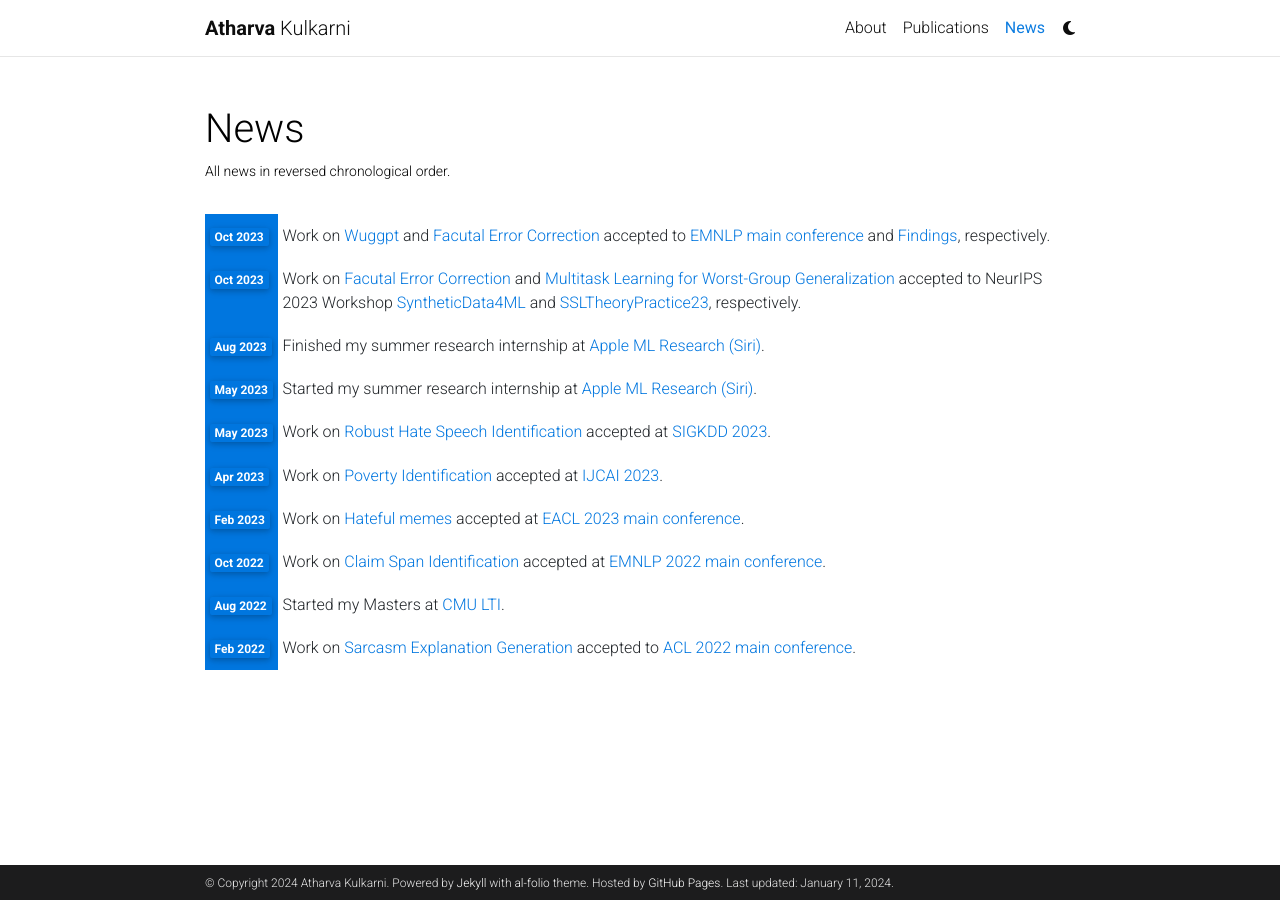
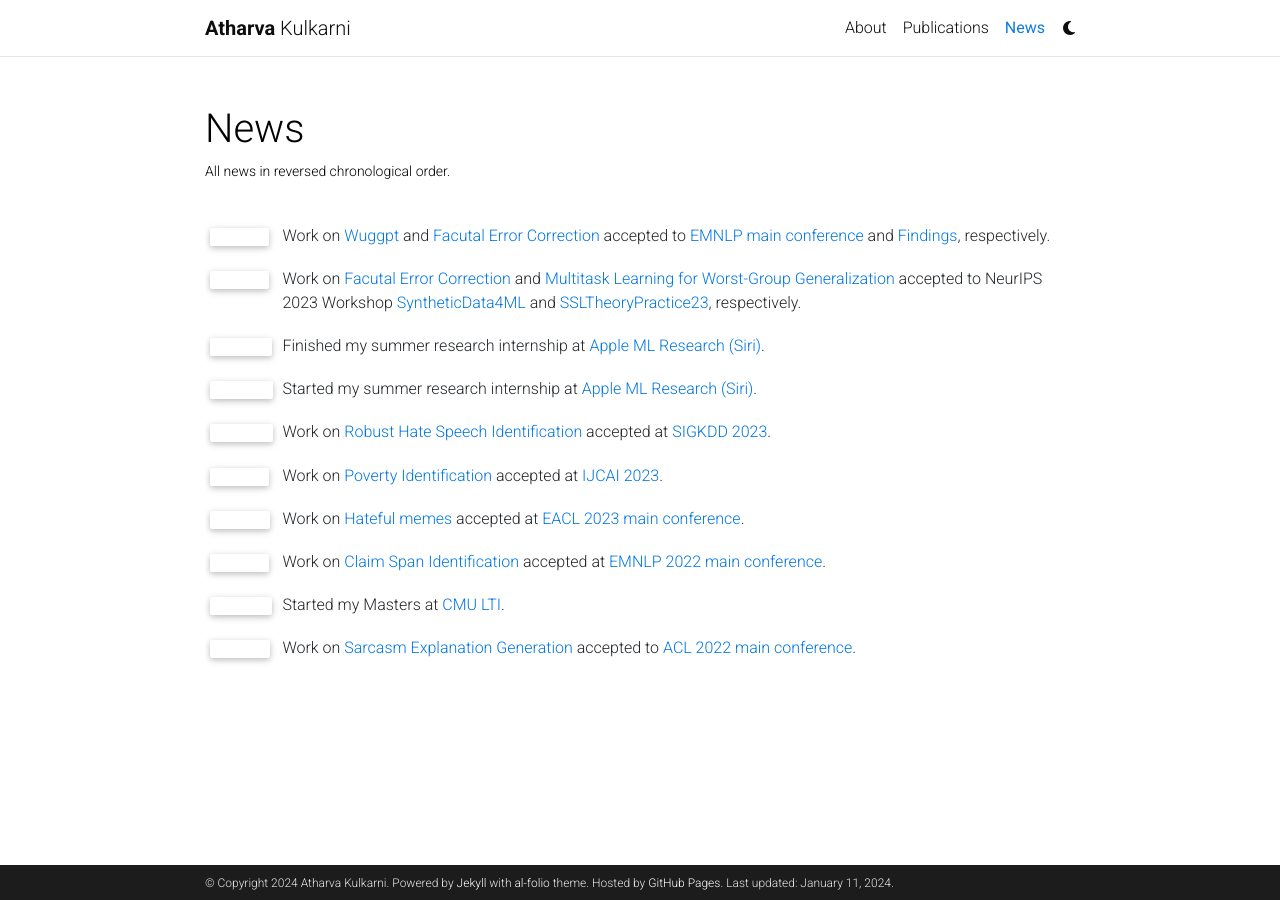
Before and after one commit to athrvkk/athrvkk.github.io, a Jekyll site: the page built from _pages/news.md, in a window 1280 px wide. Built offline with Jekyll 4.4.1, drawn with Linux system fonts in a browser that asks for light colours; comment, search, counter and statistics services are not loaded; a style sheet for code colours, icons or effects is not loaded.

Commit message:
updating news badge yet again

```diff
--- a/_sass/_base.scss
+++ b/_sass/_base.scss
@@ -23,10 +23,10 @@
   border-top: 1px solid var(--global-divider-color);
 }
 
-th.date-header {
-  color: var(--white-color);
-  background-color: var(--global-theme-color);
-}
+// th.date-header {
+//   color: var(--white-color);
+//   background-color: var(--global-theme-color);
+// }
 
 table {
   td,
```
